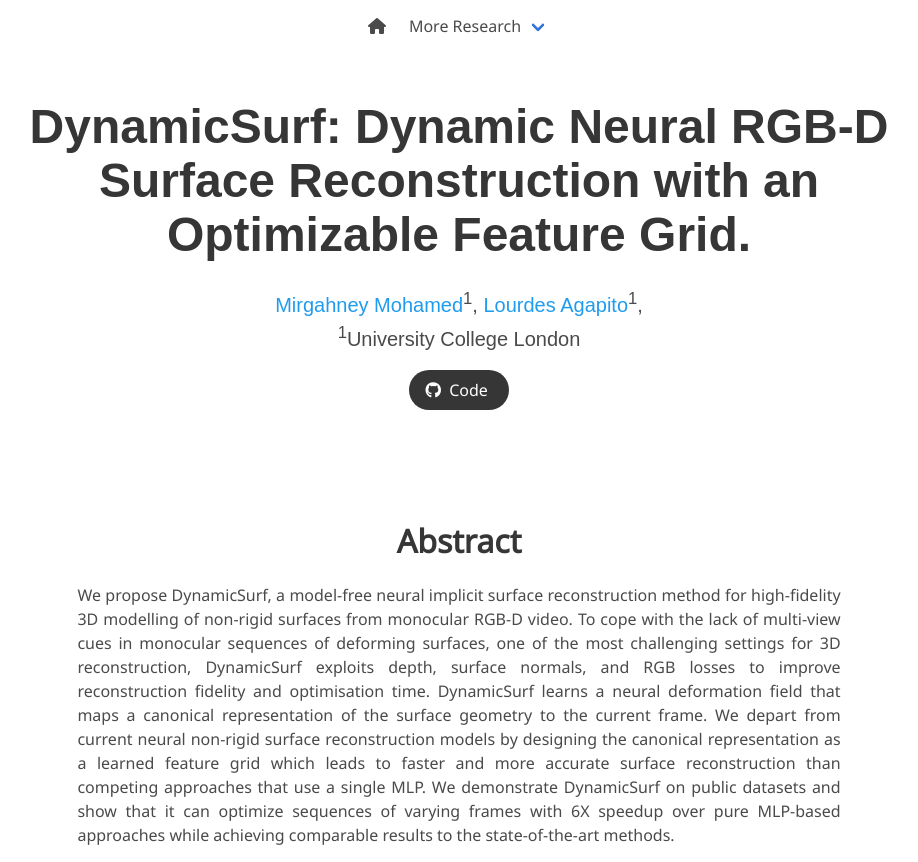
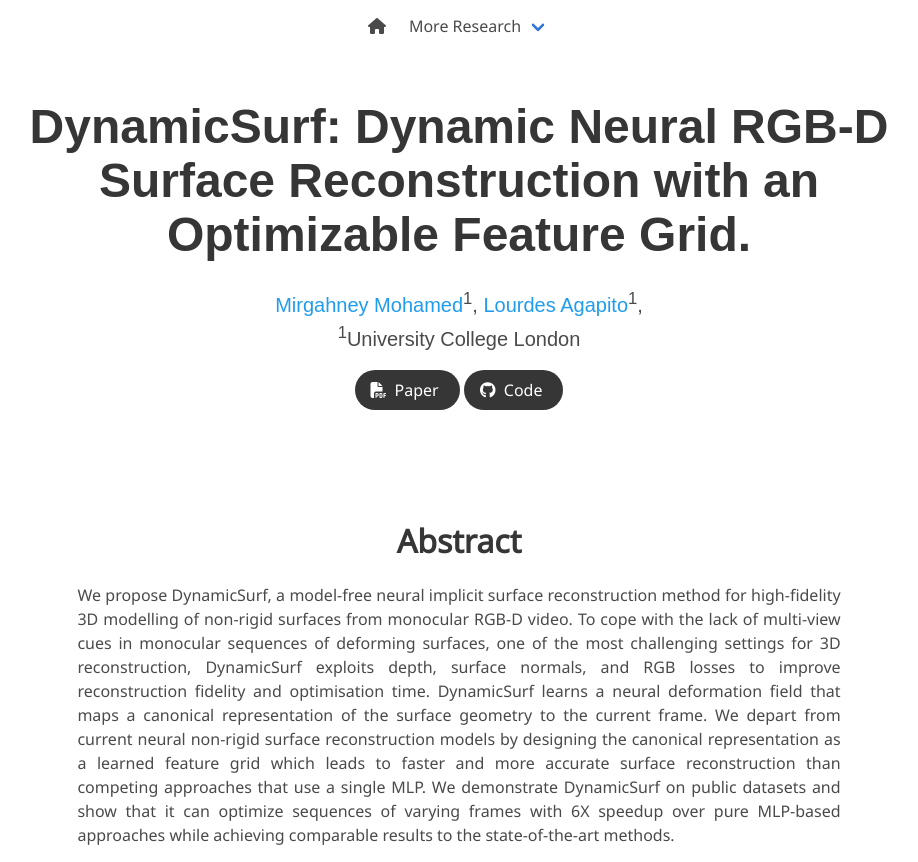
Before and after one commit to Mirgahney/DynamicSurf.io, a plain HTML site: page index.html in a window 1280 px wide. Shown: the top 862 px of the page, without its empty margins (181-1099 px from the left). Drawn offline with nearby package versions, Linux system fonts and the light colour scheme; some icons are missing; a web font is replaced by a local one.

Commit message:
added paper icon

```diff
--- a/index.html
+++ b/index.html
@@ -119,9 +119,8 @@
           <div class="column has-text-centered">
             <div class="publication-links">
               <!-- PDF Link. -->
-              <!--
               <span class="link-block">
-                <a href="https://arxiv.org/pdf/2011.12948"
+                <a href="https://arxiv.org/abs/2311.08159"
                    class="external-link button is-normal is-rounded is-dark">
                   <span class="icon">
                       <i class="fas fa-file-pdf"></i>
@@ -129,6 +128,7 @@
                   <span>Paper</span>
                 </a>
               </span>
+              <!--
               <span class="link-block">
                 <a href="https://arxiv.org/abs/2011.12948"
                    class="external-link button is-normal is-rounded is-dark">
```
